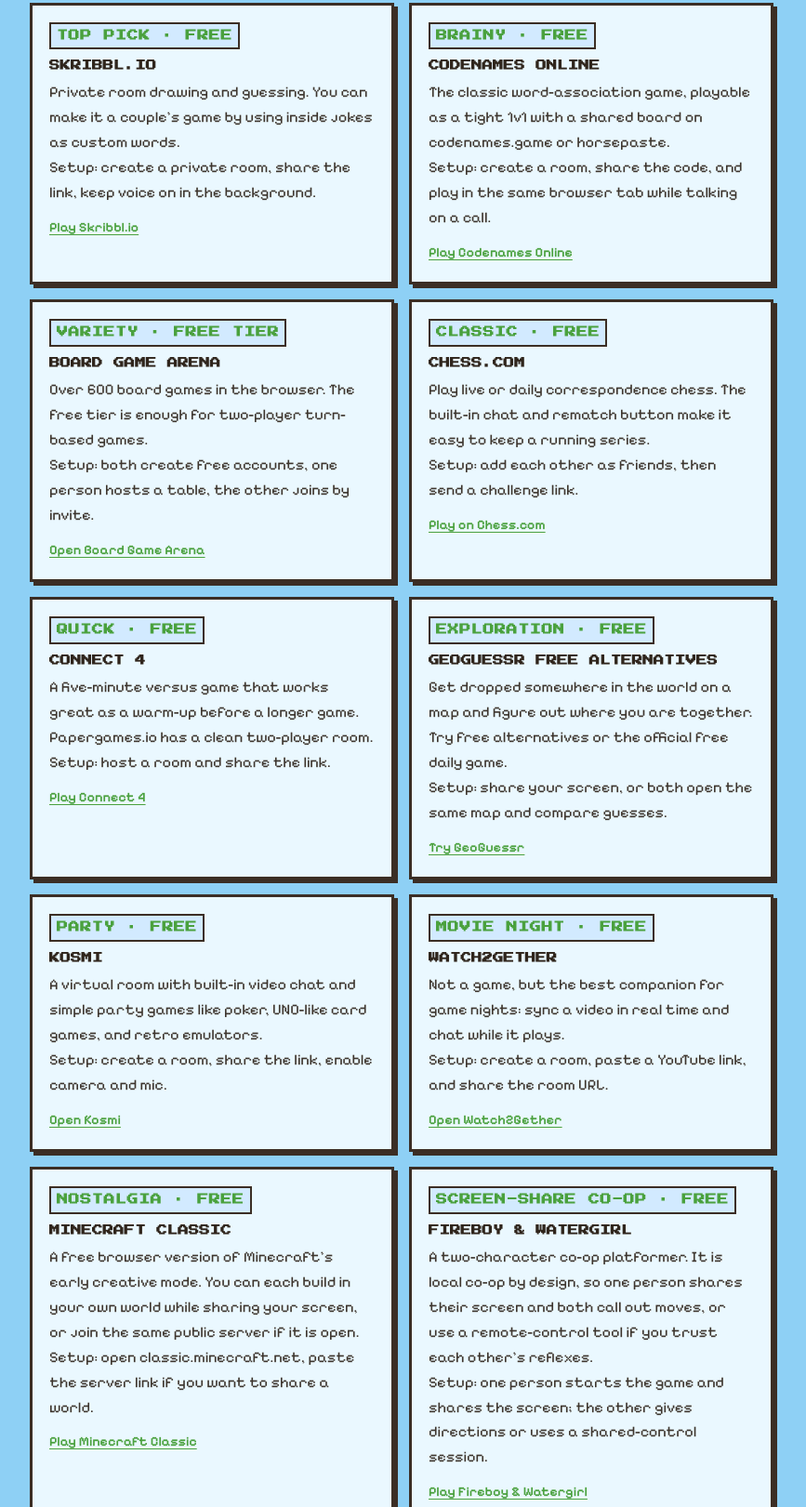
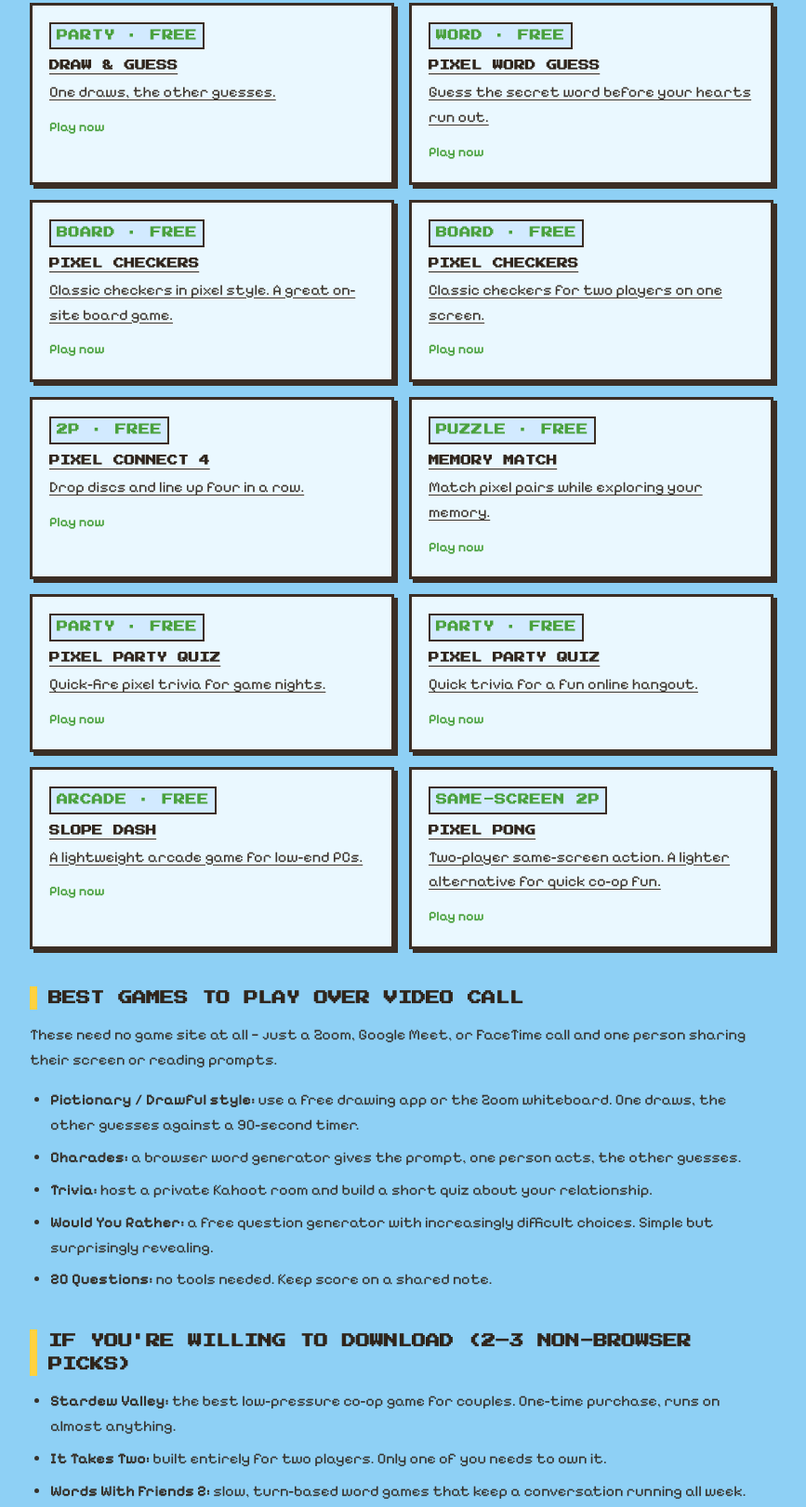
Before and after one commit to folial/browsergames-hub, a plain HTML site: page online-games-for-long-distance-couples.html in a window 1280 px wide. Shown: the part 1593-3214 px from the top of the page at 93% size, without its empty margins (48-915 px from the left). Drawn offline with Linux system fonts and the light colour scheme.

Commit message:
Replace external game cards with on-site games in articles

```diff
--- a/online-games-for-long-distance-couples.html
+++ b/online-games-for-long-distance-couples.html
@@ -106,76 +106,16 @@
       <h2>Best free browser games for long-distance couples</h2>
 
       <div class="game-stack">
-        <div class="game-card">
-          <span class="game-label">Top pick · Free</span>
-          <h4>Skribbl.io</h4>
-          <p>Private room drawing and guessing. You can make it a couple's game by using inside jokes as custom words.</p>
-          <p>Setup: create a private room, share the link, keep voice on in the background.</p>
-          <a href="https://skribbl.io" target="_blank" rel="noopener">Play Skribbl.io</a>
-        </div>
-        <div class="game-card">
-          <span class="game-label">Brainy · Free</span>
-          <h4>Codenames Online</h4>
-          <p>The classic word-association game, playable as a tight 1v1 with a shared board on codenames.game or horsepaste.</p>
-          <p>Setup: create a room, share the code, and play in the same browser tab while talking on a call.</p>
-          <a href="https://codenames.game" target="_blank" rel="noopener">Play Codenames Online</a>
-        </div>
-        <div class="game-card">
-          <span class="game-label">Variety · Free tier</span>
-          <h4>Board Game Arena</h4>
-          <p>Over 600 board games in the browser. The free tier is enough for two-player turn-based games.</p>
-          <p>Setup: both create free accounts, one person hosts a table, the other joins by invite.</p>
-          <a href="https://boardgamearena.com" target="_blank" rel="noopener">Open Board Game Arena</a>
-        </div>
-        <div class="game-card">
-          <span class="game-label">Classic · Free</span>
-          <h4>Chess.com</h4>
-          <p>Play live or daily correspondence chess. The built-in chat and rematch button make it easy to keep a running series.</p>
-          <p>Setup: add each other as friends, then send a challenge link.</p>
-          <a href="https://www.chess.com" target="_blank" rel="noopener">Play on Chess.com</a>
-        </div>
-        <div class="game-card">
-          <span class="game-label">Quick · Free</span>
-          <h4>Connect 4</h4>
-          <p>A five-minute versus game that works great as a warm-up before a longer game. Papergames.io has a clean two-player room.</p>
-          <p>Setup: host a room and share the link.</p>
-          <a href="https://papergames.io/en/connect-4" target="_blank" rel="noopener">Play Connect 4</a>
-        </div>
-        <div class="game-card">
-          <span class="game-label">Exploration · Free</span>
-          <h4>GeoGuessr Free Alternatives</h4>
-          <p>Get dropped somewhere in the world on a map and figure out where you are together. Try free alternatives or the official free daily game.</p>
-          <p>Setup: share your screen, or both open the same map and compare guesses.</p>
-          <a href="https://www.geoguessr.com" target="_blank" rel="noopener">Try GeoGuessr</a>
-        </div>
-        <div class="game-card">
-          <span class="game-label">Party · Free</span>
-          <h4>Kosmi</h4>
-          <p>A virtual room with built-in video chat and simple party games like poker, UNO-like card games, and retro emulators.</p>
-          <p>Setup: create a room, share the link, enable camera and mic.</p>
-          <a href="https://kosmi.io" target="_blank" rel="noopener">Open Kosmi</a>
-        </div>
-        <div class="game-card">
-          <span class="game-label">Movie night · Free</span>
-          <h4>Watch2Gether</h4>
-          <p>Not a game, but the best companion for game nights: sync a video in real time and chat while it plays.</p>
-          <p>Setup: create a room, paste a YouTube link, and share the room URL.</p>
-          <a href="https://watch2gether.com" target="_blank" rel="noopener">Open Watch2Gether</a>
-        </div>
-        <div class="game-card">
-          <span class="game-label">Nostalgia · Free</span>
-          <h4>Minecraft Classic</h4>
-          <p>A free browser version of Minecraft's early creative mode. You can each build in your own world while sharing your screen, or join the same public server if it is open.</p>
-          <p>Setup: open classic.minecraft.net, paste the server link if you want to share a world.</p>
-          <a href="https://classic.minecraft.net" target="_blank" rel="noopener">Play Minecraft Classic</a>
-        </div>
-        <div class="game-card">
-          <span class="game-label">Screen-share co-op · Free</span>
-          <h4>Fireboy &amp; Watergirl</h4>
-          <p>A two-character co-op platformer. It is local co-op by design, so one person shares their screen and both call out moves, or use a remote-control tool if you trust each other's reflexes.</p>
-          <p>Setup: one person starts the game and shares the screen; the other gives directions or uses a shared-control session.</p>
-          <a href="https://www.crazygames.com/game/fireboy-and-watergirl-forest-temple" target="_blank" rel="noopener">Play Fireboy &amp; Watergirl</a>
-        </div>
+        <a class="game-card" href="games/draw-and-guess.html"><span class="game-label">Party · Free</span><h4>Draw & Guess</h4><p>One draws, the other guesses.</p><span class="game-link">Play now</span></a>
+        <a class="game-card" href="games/word-guess.html"><span class="game-label">Word · Free</span><h4>Pixel Word Guess</h4><p>Guess the secret word before your hearts run out.</p><span class="game-link">Play now</span></a>
+        <a class="game-card" href="games/checkers.html"><span class="game-label">Board · Free</span><h4>Pixel Checkers</h4><p>Classic checkers in pixel style. A great on-site board game.</p><span class="game-link">Play now</span></a>
+        <a class="game-card" href="games/checkers.html"><span class="game-label">Board · Free</span><h4>Pixel Checkers</h4><p>Classic checkers for two players on one screen.</p><span class="game-link">Play now</span></a>
+        <a class="game-card" href="games/connect-4.html"><span class="game-label">2P · Free</span><h4>Pixel Connect 4</h4><p>Drop discs and line up four in a row.</p><span class="game-link">Play now</span></a>
+        <a class="game-card" href="games/memory-match.html"><span class="game-label">Puzzle · Free</span><h4>Memory Match</h4><p>Match pixel pairs while exploring your memory.</p><span class="game-link">Play now</span></a>
+        <a class="game-card" href="games/party-quiz.html"><span class="game-label">Party · Free</span><h4>Pixel Party Quiz</h4><p>Quick-fire pixel trivia for game nights.</p><span class="game-link">Play now</span></a>
+        <a class="game-card" href="games/party-quiz.html"><span class="game-label">Party · Free</span><h4>Pixel Party Quiz</h4><p>Quick trivia for a fun online hangout.</p><span class="game-link">Play now</span></a>
+        <a class="game-card" href="games/slope-dash.html"><span class="game-label">Arcade · Free</span><h4>Slope Dash</h4><p>A lightweight arcade game for low-end PCs.</p><span class="game-link">Play now</span></a>
+        <a class="game-card" href="games/pong.html"><span class="game-label">Same-screen 2P</span><h4>Pixel Pong</h4><p>Two-player same-screen action. A lighter alternative for quick co-op fun.</p><span class="game-link">Play now</span></a>
       </div>
 
       <h2>Best games to play over video call</h2>
```
Also changed, not shown: best-co-op-browser-games.html (+9 -9 lines), games-like-shell-shockers.html (+6 -6 lines), games-to-play-with-friends-online.html (+10 -10 lines), how-to-play-slope.html (+2 -2 lines).
